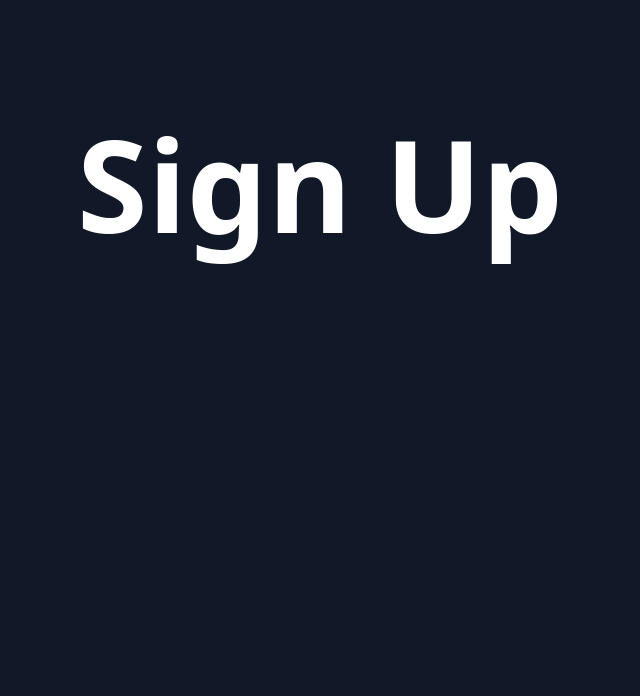
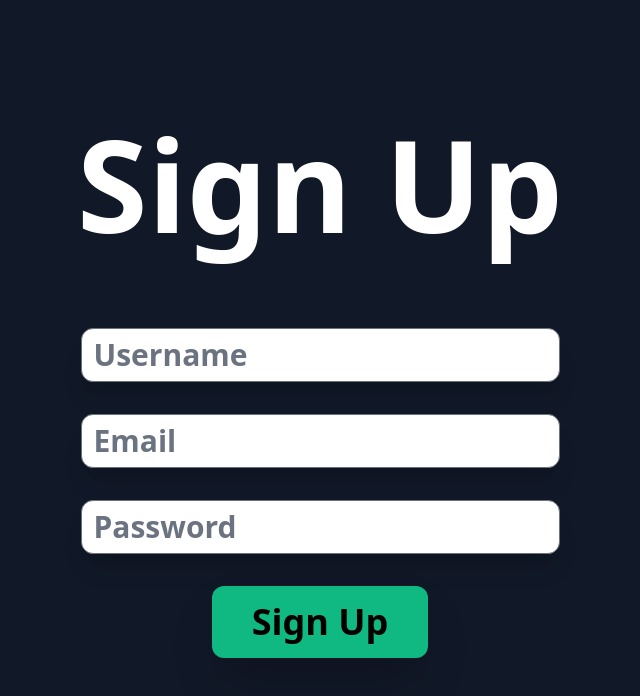
Before and after one commit to stilistik/sidibarrani, a Vue app: page /signup in a window 1280 px wide. Shown: the top 696 px of the page, without its empty margins (320-960 px from the left). Built offline with nearby package versions, Linux system fonts and the light colour scheme; no server answers; what @tailwindcss/typography, aws-amplify would draw is missing.

Commit message:
feat: basic login and signup pages

```diff
--- /dev/null
+++ b/src/components/Button.vue
@@ -0,0 +1,26 @@
+<template>
+  <button
+    v-bind="$props"
+    class="
+      text-center
+      bg-green-500
+      hover:bg-green-300
+      text-4xl
+      font-extrabold
+      rounded-xl
+      shadow-2xl
+      py-4
+      px-10
+      mx-2
+    "
+  >
+    <slot />
+  </button>
+</template>
+
+<script lang="ts">
+import { defineComponent } from "vue";
+export default defineComponent({
+  name: "Button",
+});
+</script>
--- /dev/null
+++ b/src/components/Input.vue
@@ -0,0 +1,10 @@
+<template>
+  <input v-bind="$props" class="rounded-xl text-3xl font-bold shadow-xl" />
+</template>
+
+<script lang="ts">
+import { defineComponent } from "vue";
+export default defineComponent({
+  name: "Input",
+});
+</script>
--- /dev/null
+++ b/src/components/Link.vue
@@ -0,0 +1,14 @@
+<template>
+  <a
+    class="text-green-500 hover:text-green-300 font-bold text-xl cursor-pointer"
+  >
+    <slot />
+  </a>
+</template>
+
+<script lang="ts">
+import { defineComponent } from "vue";
+export default defineComponent({
+  name: "Link",
+});
+</script>
--- a/src/components/PageContainer.vue
+++ b/src/components/PageContainer.vue
@@ -9,6 +9,6 @@
 <script lang="ts">
 import { defineComponent } from "vue";
 export default defineComponent({
-  name: "page-container",
+  name: "PageContainer",
 });
 </script>
--- a/src/components/PageHeader.vue
+++ b/src/components/PageHeader.vue
@@ -7,6 +7,6 @@
 <script lang="ts">
 import { defineComponent } from "vue";
 export default defineComponent({
-  name: "page-header",
+  name: "PageHeader",
 });
 </script>
--- a/src/pages/Login.vue
+++ b/src/pages/Login.vue
@@ -1,50 +1,13 @@
 <template>
-  <page-container>
-    <page-header>Sidi Barrani</page-header>
-    <div class="flex flex-col col-span-4 items-center w-full my-10 gap-5">
-      <input
-        v-model="name"
-        type="text"
-        placeholder="Username"
-        class="rounded-xl text-3xl font-bold shadow-xl"
-      />
-      <input
-        v-model="password"
-        type="password"
-        placeholder="Password"
-        class="rounded-xl text-3xl font-bold shadow-xl"
-      />
+  <PageContainer>
+    <PageHeader>Sidi Barrani</PageHeader>
+    <div class="flex flex-col col-span-4 items-center w-full my-20 gap-8">
+      <Input v-model="name" type="text" placeholder="Username" />
+      <Input v-model="password" type="password" placeholder="Password" />
+      <Button @click="login()">Login</Button>
+      <Link @click="signup()"> Sign Up </Link>
     </div>
-    <div class="flex flex-col col-span-4 items-center w-full gap-y-5">
-      <button
-        @click="login()"
-        style="width: 250px"
-        class="
-          text-center
-          bg-gradient-to-r
-          from-green-400
-          hover:from-green-300
-          to-blue-500
-          hover:to-blue-400
-          text-6xl
-          font-extrabold
-          rounded-xl
-          shadow-2xl
-          p-4
-          mx-2
-        "
-      >
-        Login
-      </button>
-      <a
-        class="text-blue-400 hover:text-white font-bold text-xl cursor-pointer"
-        @click="signup()"
-      >
-        Sign Up
-      </a>
-    </div>
-    <span class="text-white" v-if="loading">Loading...</span>
-  </page-container>
+  </PageContainer>
 </template>
 
 <script lang="ts">
@@ -53,18 +16,26 @@ import { API, graphqlOperation } from "aws-amplify";
 import { createPlayer } from "../graphql/mutations";
 import PageContainer from "../components/PageContainer.vue";
 import PageHeader from "../components/PageHeader.vue";
+import Button from "../components/Button.vue";
+import Link from "../components/Link.vue";
+import Input from "../components/Input.vue";
 
 export default defineComponent({
   name: "Login",
   components: {
     PageContainer,
     PageHeader,
+    Button,
+    Link,
+    Input,
   },
   data: function () {
     return { name: "", password: "", loading: false };
   },
   methods: {
-    login: async function () {},
+    login: function () {
+      console.log("click!");
+    },
     signup: function () {
       this.$router.push("/signup");
     },
--- a/src/pages/Signup.vue
+++ b/src/pages/Signup.vue
@@ -1,15 +1,31 @@
 <template>
-  <page-container>
-    <page-header>Sign Up</page-header>
-  </page-container>
+  <PageContainer>
+    <PageHeader>Sign Up</PageHeader>
+    <form
+      @submit.prevent="login"
+      class="flex flex-col col-span-4 items-center w-full my-20 gap-8"
+    >
+      <Input name="username" type="text" placeholder="Username" required />
+      <Input name="email" type="email" placeholder="Email" required />
+      <Input type="password" name="password" placeholder="Password" required />
+      <Button type="submit">Sign Up</Button>
+    </form>
+  </PageContainer>
 </template>
 
 <script lang="ts">
 import { defineComponent } from "vue";
 import PageContainer from "../components/PageContainer.vue";
 import PageHeader from "../components/PageHeader.vue";
+import Input from "../components/Input.vue";
+import Button from "../components/Button.vue";
 
 export default defineComponent({
-  components: { PageContainer, PageHeader },
+  components: { PageContainer, PageHeader, Input, Button },
+  methods: {
+    login(event: Event) {
+      const data = new FormData(event.currentTarget as HTMLFormElement);
+    },
+  },
 });
 </script>
```
